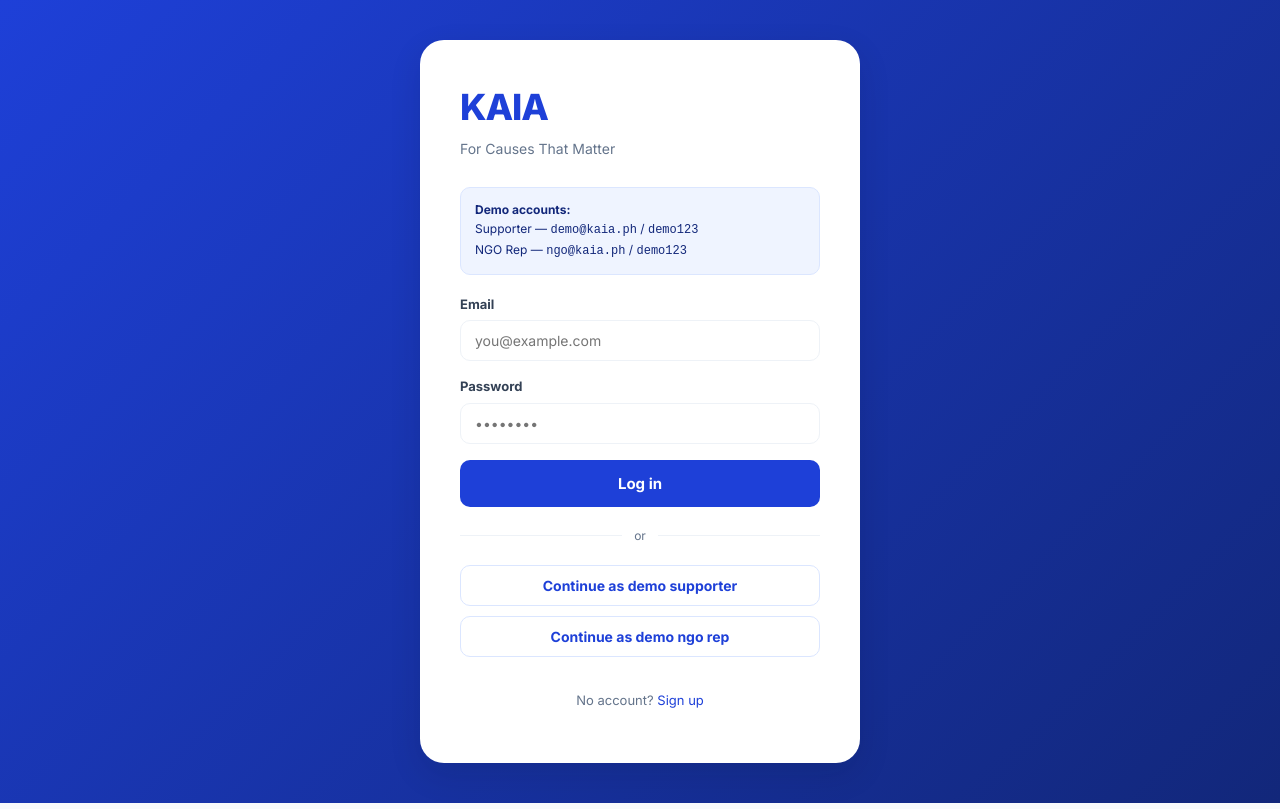
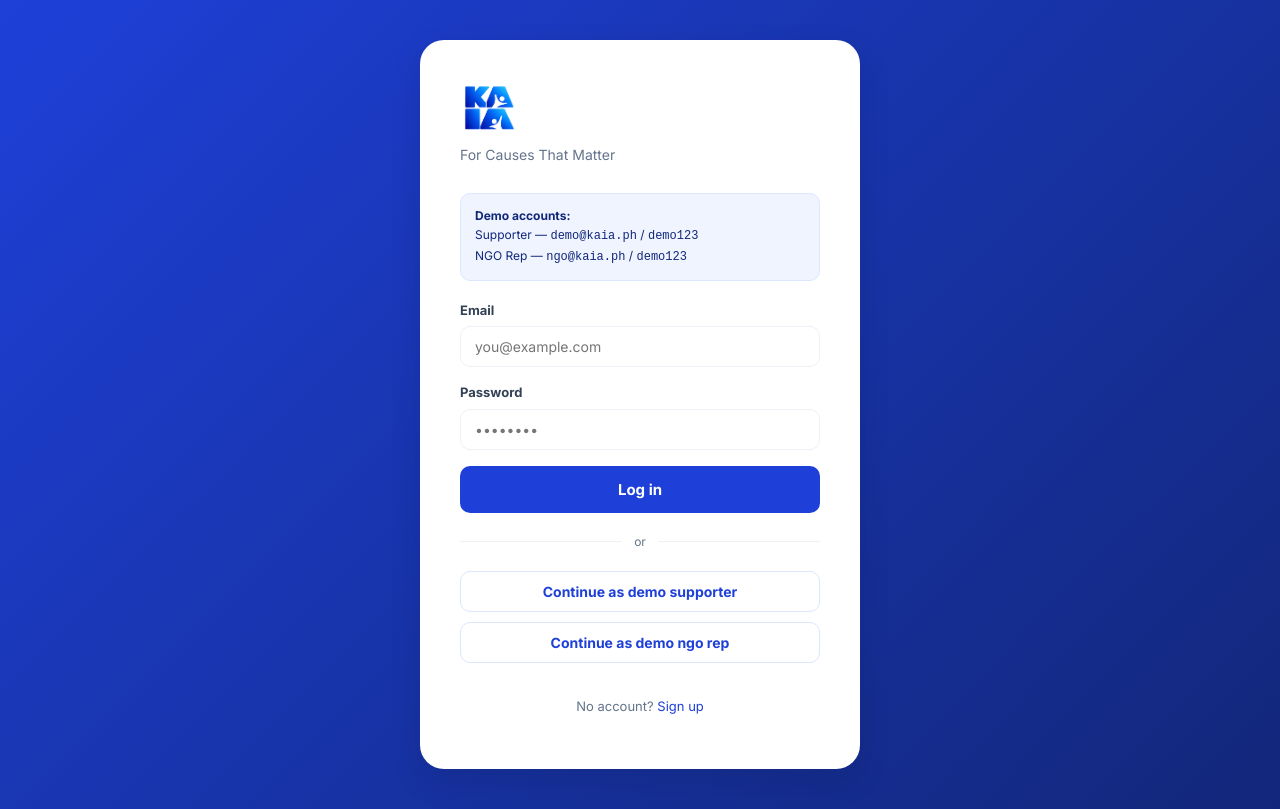
Before and after one commit to StevenMacabebe05/KAIA, a React (Vite) app in the folder client/: page /login in a window 1280 px wide. Built offline with nearby package versions, Linux system fonts and the light colour scheme.

Commit message:
feat: add KAIA logo

```diff
--- a/client/src/components/Layout.jsx
+++ b/client/src/components/Layout.jsx
@@ -27,9 +27,12 @@ function Header() {
     <header className="site-header">
       <div className="container header-inner">
         <Link to="/" className="brand">
-          <span className="brand-mark">KAIA</span>
-          <span className="brand-dot" />
-        </Link>
+  <img
+    src="/images/kaia-logo.png"
+    alt="KAIA"
+    style={{ height: 32, width: 'auto' }}
+  />
+</Link>
 
         <nav className="main-nav">
           <NavLink to="/" end className={({ isActive }) => `nav-link ${isActive ? 'active' : ''}`}>
--- a/client/src/pages/Login.jsx
+++ b/client/src/pages/Login.jsx
@@ -40,7 +40,12 @@ export default function Login() {
   return (
     <div className="auth-bg">
       <div className="auth-card">
-        <h1 className="auth-brand">KAIA</h1>
+        <img
+            src="/images/kaia-logo.png"
+            alt="KAIA"
+            style={{ height: 56, marginBottom: 8 }}
+            />
+
         <p className="auth-tagline">For Causes That Matter</p>
 
         <div className="auth-hint">
```
Also changed, not shown: client/public/images/kaia-logo.png (added).
